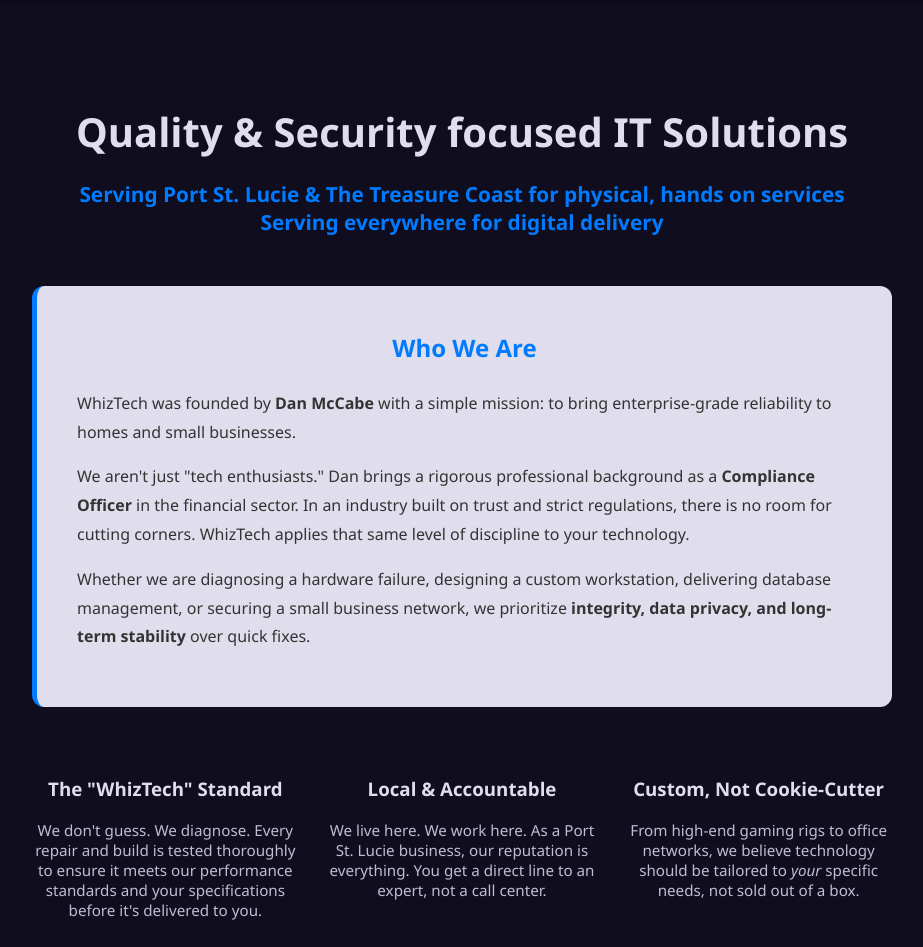
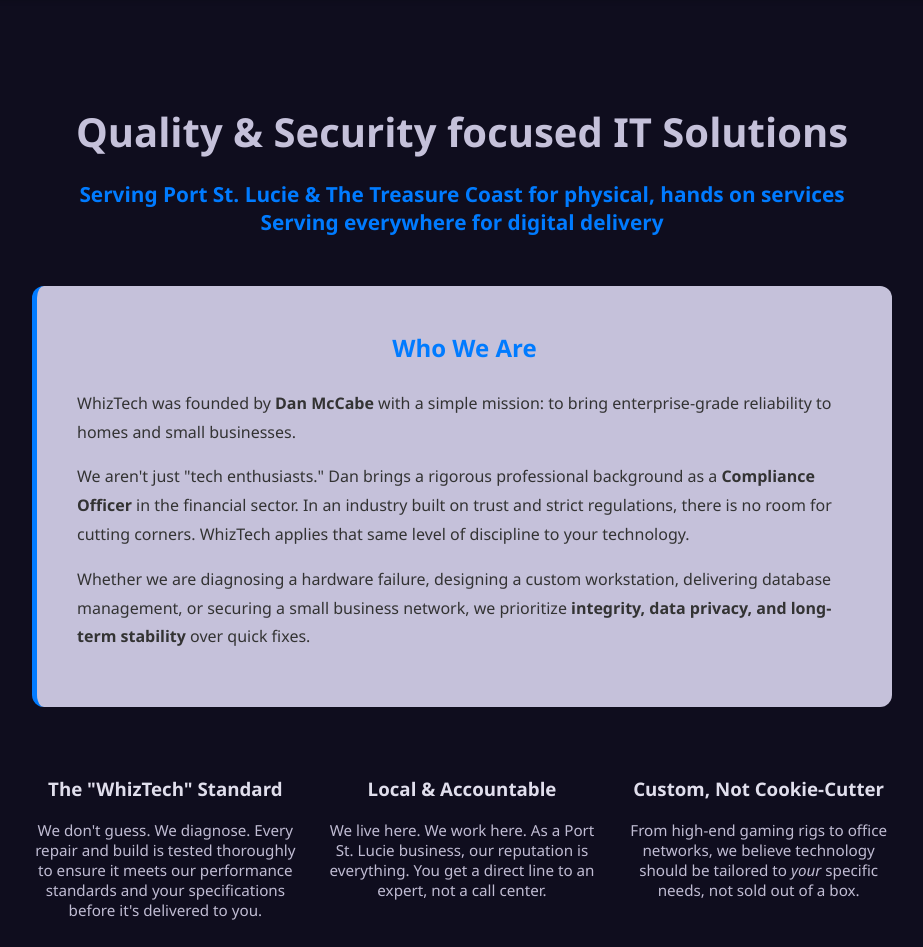
Before and after one commit to mcdanimal/whiztech-website, a Flask app: page /about in a window 1280 px wide. Shown: the part 63-1010 px from the top of the page, without its empty margins (178-1101 px from the left). Run offline with Flask 3, Linux system fonts and the light colour scheme; parts of the project's set-up code (start-up, migrations or seed data) failed here and were passed over.

Commit message:
Changed colors on container background to be slightly more subdued

```diff
--- a/app.py
+++ b/app.py
@@ -37,6 +37,9 @@ app.config['MAIL_USERNAME'] = os.getenv('MAIL_USERNAME_BR')
 app.config['MAIL_PASSWORD'] = os.getenv('MAIL_SMTP_KEY_BR')
 app.config['MAIL_DEFAULT_SENDER'] = os.getenv('MAIL_SENDER_G')
 app.config['SECRET_KEY'] = os.getenv('PK')
+app.config['SESSION_COOKIE_SECURE'] = True
+app.config['SESSION_COOKIE_HTTPONLY'] = True
+app.config['SESSION_COOKIE_SAMESITE'] = 'Lax'
 
 #--PLUGINS
 mail = Mail(app)
--- a/static/style.css
+++ b/static/style.css
@@ -120,7 +120,7 @@ input.valid, textarea.valid { border-color: #28a745; }
     margin-bottom: 80px;
 }
 .service-card {
-    background: #e0deec;
+    background: #c5c1da;
     padding: 40px;
     border-radius: 12px;
     box-shadow: 0 5px 15px rgba(0,0,0,0.05);
--- a/templates/public/about.html
+++ b/templates/public/about.html
@@ -6,11 +6,11 @@
 <div class="container" style="max-width: 900px; padding: 40px 20px;">
 
     <div style="text-align: center; margin-bottom: 50px;">
-        <h1 style="color: #e0deec; font-size: 2.5rem; margin-bottom: 10px;">Quality & Security focused IT Solutions</h1>
+        <h1 style="color: #c5c1da; font-size: 2.5rem; margin-bottom: 10px;">Quality & Security focused IT Solutions</h1>
         <p style="font-size: 1.3rem; color: #007bff; font-weight: bold;">Serving Port St. Lucie & The Treasure Coast for physical, hands on services<br>Serving everywhere for digital delivery</p>
     </div>
 
-    <div style="background: #e0deec; padding: 40px; border-radius: 12px; border-left: 5px solid #007bff; color: #333; line-height: 1.8;">
+    <div style="background: #c5c1da; padding: 40px; border-radius: 12px; border-left: 5px solid #007bff; color: #333; line-height: 1.8;">
         <h2 style="color: #007bff; margin-top: 0;">Who We Are</h2>
         <p style="color: #333;">
             WhizTech was founded by <strong>Dan McCabe</strong> with a simple mission: to bring enterprise-grade reliability to homes and small businesses.
--- a/templates/public/index.html
+++ b/templates/public/index.html
@@ -12,7 +12,7 @@
     </header>
 
     <div class="container">
-        <h2 class="section-title">Our Expertise</h2>
+        <h2 class="section-title" style="color: #c5c1da;">Our Expertise</h2>
         <div class="services-grid">
             <div class="service-card">
                 <h3>IT Support & Repair</h3>
```
Also changed, not shown: 1 other file.
